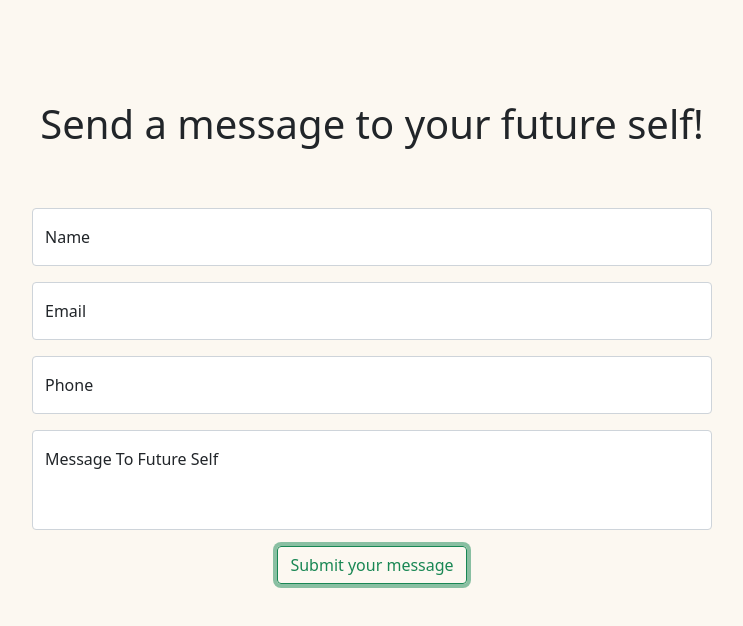
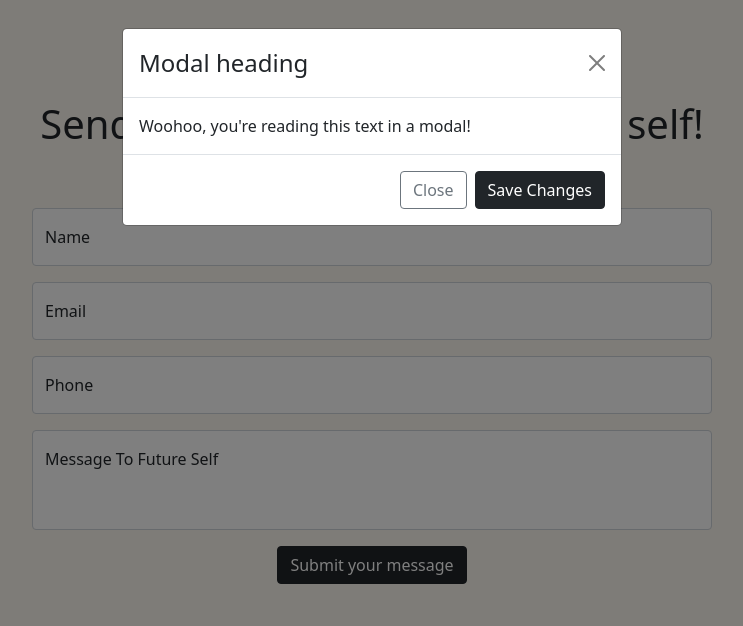
Before and after one commit to iamjpyo/mern-stack-form, a React (Create React App) app in the folder client/: page / in a window 1280 px wide. Both pictures are taken after typing "Sample", "name@example.com", "Sample", "Sample" into the empty fields and a click on the button "Submit your message". Shown: the top 626 px of the page, without its empty margins (268-1011 px from the left). Built offline with nearby package versions, Linux system fonts and the light colour scheme; no server answers.

Commit message:
Bootstrap Modal added on submission

```diff
--- a/client/src/components/RegistrationForm.js
+++ b/client/src/components/RegistrationForm.js
@@ -2,7 +2,7 @@ import React, {Fragment, useState} from 'react';
 import axios from "axios";
 import Form from 'react-bootstrap/esm/Form';
 import Button from 'react-bootstrap/Button';
-import Alert from 'react-bootstrap/Alert'
+import Modal from 'react-bootstrap/Modal';
 import "./RegistrationForm.css";
 
 
@@ -13,6 +13,11 @@ export const RegistrationForm = () => {
         telephone: '',
         message: ''
     });
+
+    const [show, setShow] = useState(false);
+
+    const handleClose = () => setShow(false);
+    const handleShow = () => setShow(true);
 
     const { name, email, telephone, message } = formData;
 
@@ -43,12 +48,34 @@ export const RegistrationForm = () => {
             console.error(err.response.data);
         }
 
-         fieldClearance()
+         fieldClearance();
     }
-    const fieldClearance = e => setFormData({ name: "", email: "", telephone:"", message: "" });
+    async function fieldClearance (){
+        setFormData({ name: "", email: "", telephone:"", message: "" });
+        await handleShow();
+    };
+
+
+
 
     return (
         <div className="Form">
+            <Modal show={show} onHide={handleClose}>
+                <Modal.Header closeButton>
+                <Modal.Title>Modal heading</Modal.Title>
+                </Modal.Header>
+                <Modal.Body>Woohoo, you're reading this text in a modal!</Modal.Body>
+                <Modal.Footer>
+                <Button variant="outline-secondary" onClick={handleClose}>
+                    Close
+                </Button>
+                <Button variant="dark" onClick={handleClose}>
+                    Save Changes
+                </Button>
+                </Modal.Footer>
+            </Modal>
+
+
             <Form className="mainForm" onSubmit={onSubmit}>
             <h1>Send a message to your future self!</h1>
             <Form.Floating className="mb-3">
@@ -104,8 +131,9 @@ export const RegistrationForm = () => {
                 <label htmlFor="floatingPasswordCustom">Message To Future Self</label>
             </Form.Floating>
 
-            <Button variant="outline-success" type="submit" value="Register"> Submit your message</Button>
+            <Button variant="dark" type="submit" value="Register"> Submit your message</Button>
         </Form>
+
         </div>
     )
 }
```
